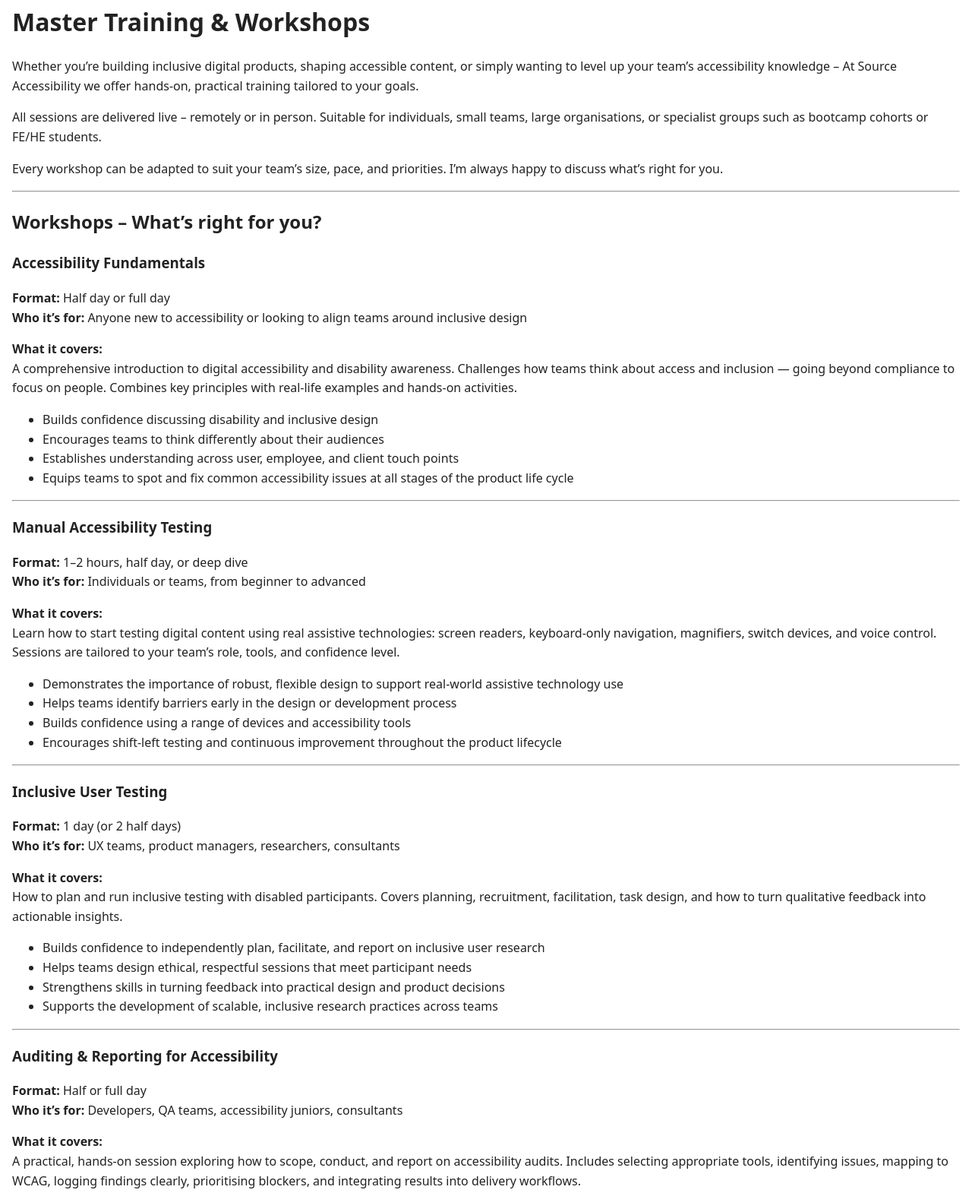
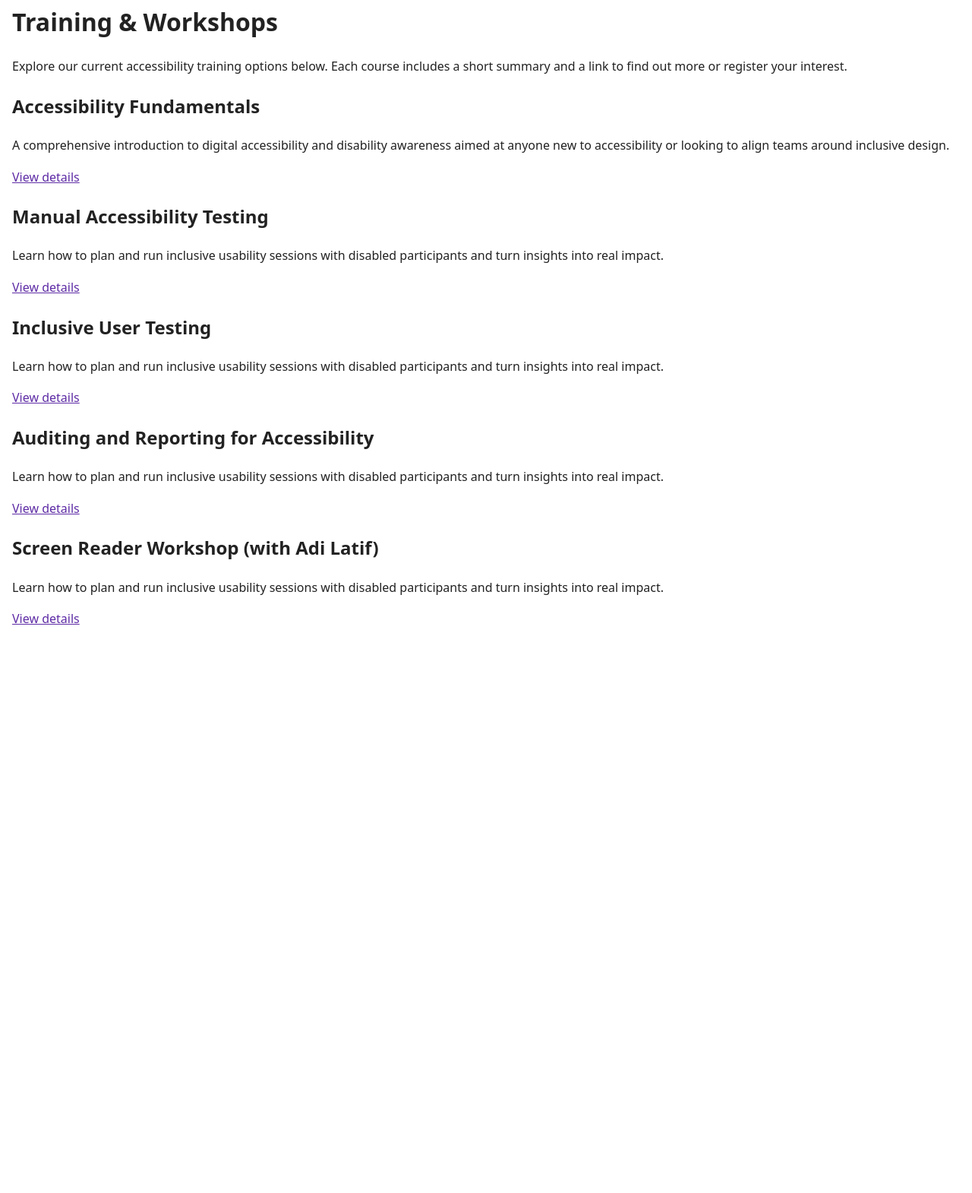
Before and after one commit to SourceAccessibility/source-accessibility-site, a website: page training.html in a window 1280 px wide. Shown: the part 87-1657 px from the top of the page at 76% size. After the commit the page ends 931 px from the top, so only its background shows below. Drawn offline with Linux system fonts and the light colour scheme.

Commit message:
layout update training-create in-line pages per course

```diff
--- a/training.html
+++ b/training.html
@@ -3,8 +3,8 @@
 <head>
   <meta charset="UTF-8" />
   <meta name="viewport" content="width=device-width, initial-scale=1.0" />
-  <meta name="description" content="Workshops and training by Source Accessibility" />
-  <title>Training & Workshops – Source Accessibility</title>
+  <meta name="description" content="Accessibility training and workshops by Source Accessibility" />
+  <title>Training | Source Accessibility</title>
   <link rel="stylesheet" href="styles.css" />
 </head>
 <body>
@@ -24,104 +24,50 @@
     </noscript>
   </header>
 
-  <main id="main">
-    <h1>Master Training & Workshops</h1>
-    <p>
-      Whether you’re building inclusive digital products, shaping accessible content, or simply wanting to level up your team’s accessibility knowledge – At Source Accessibility we offer hands-on, practical training tailored to your goals.
-    </p>
-    <p>
-      All sessions are delivered live – remotely or in person. Suitable for individuals, small teams, large organisations, or specialist groups such as bootcamp cohorts or FE/HE students.
-    </p>
-    <p>
-      Every workshop can be adapted to suit your team’s size, pace, and priorities. I’m always happy to discuss what’s right for you.
-    </p>
+  <!-- Courses Page: Updated Structure -->
+<main id="main-content">
+  <h1>Training & Workshops</h1>
+  <p>Explore our current accessibility training options below. Each course includes a short summary and a link to find out more or register your interest.</p>
 
-    <hr aria-hidden="true" class="visually-hidden-separator" />
+  <section class="course-card" aria-labelledby="accessibility-fundamentals">
+    <h2 id="accessibility-fundamentals">Accessibility Fundamentals</h2>
+    <p>A comprehensive introduction to digital accessibility and disability awareness aimed at anyone new to accessibility or looking to align teams around inclusive design.</p>
+    <div class="card-actions">
+      <a href="/courses/accessibility-fundamentals.html" class="button">View details</a>
+    </div>
+  </section>
 
-    <h2>Workshops – What’s right for you?</h2>
+  <section class="course-card" aria-labelledby="manual-accessibility-testing">
+  <h2 id="manual-accessibility-testing">Manual Accessibility Testing</h2>
+  <p>Learn how to plan and run inclusive usability sessions with disabled participants and turn insights into real impact.</p>
+  <div class="card-actions">
+    <a href="/courses/inclusive-user-testing.html" class="button">View details</a>
+  </div>
+</section>
 
-    <section>
-      <h3>Accessibility Fundamentals</h3>
-      <p><strong>Format:</strong> Half day or full day<br>
-         <strong>Who it’s for:</strong> Anyone new to accessibility or looking to align teams around inclusive design</p>
-      <p><strong>What it covers:</strong><br>
-        A comprehensive introduction to digital accessibility and disability awareness. Challenges how teams think about access and inclusion — going beyond compliance to focus on people. Combines key principles with real-life examples and hands-on activities.</p>
-      <ul>
-        <li>Builds confidence discussing disability and inclusive design</li>
-        <li>Encourages teams to think differently about their audiences</li>
-        <li>Establishes understanding across user, employee, and client touch points</li>
-        <li>Equips teams to spot and fix common accessibility issues at all stages of the product life cycle</li>
-      </ul>
-    </section>
+  <section class="course-card" aria-labelledby="inclusive-user-testing">
+  <h2 id="inclusive-user-testing">Inclusive User Testing</h2>
+  <p>Learn how to plan and run inclusive usability sessions with disabled participants and turn insights into real impact.</p>
+  <div class="card-actions">
+    <a href="/courses/inclusive-user-testing.html" class="button">View details</a>
+  </div>
+</section>
 
-    <hr aria-hidden="true" class="visually-hidden-separator" />
+  <section class="course-card" aria-labelledby="auditing-and-reporting-for-accessibility">
+  <h2 id="auditing-and-reporting-for-accessibility">Auditing and Reporting for Accessibility</h2>
+  <p>Learn how to plan and run inclusive usability sessions with disabled participants and turn insights into real impact.</p>
+  <div class="card-actions">
+    <a href="/courses/inclusive-user-testing.html" class="button">View details</a>
+  </div>
+</section>
 
-    <section>
-      <h3>Manual Accessibility Testing</h3>
-      <p><strong>Format:</strong> 1–2 hours, half day, or deep dive<br>
-         <strong>Who it’s for:</strong> Individuals or teams, from beginner to advanced</p>
-      <p><strong>What it covers:</strong><br>
-        Learn how to start testing digital content using real assistive technologies: screen readers, keyboard-only navigation, magnifiers, switch devices, and voice control. Sessions are tailored to your team’s role, tools, and confidence level.</p>
-      <ul>
-        <li>Demonstrates the importance of robust, flexible design to support real-world assistive technology use</li>
-        <li>Helps teams identify barriers early in the design or development process</li>
-        <li>Builds confidence using a range of devices and accessibility tools</li>
-        <li>Encourages shift-left testing and continuous improvement throughout the product lifecycle</li>
-      </ul>
-    </section>
+<section class="course-card" aria-labelledby="screen-reader-workshop">
+  <h2 id="screen-reader-workshop">Screen Reader Workshop (with Adi Latif)</h2>
+  <p>Learn how to plan and run inclusive usability sessions with disabled participants and turn insights into real impact.</p>
+  <div class="card-actions">
+    <a href="/courses/inclusive-user-testing.html" class="button">View details</a>
+  </div>
+</section>
 
-    <hr aria-hidden="true" class="visually-hidden-separator" />
-
-    <section>
-      <h3>Inclusive User Testing</h3>
-      <p><strong>Format:</strong> 1 day (or 2 half days)<br>
-         <strong>Who it’s for:</strong> UX teams, product managers, researchers, consultants</p>
-      <p><strong>What it covers:</strong><br>
-        How to plan and run inclusive testing with disabled participants. Covers planning, recruitment, facilitation, task design, and how to turn qualitative feedback into actionable insights.</p>
-      <ul>
-        <li>Builds confidence to independently plan, facilitate, and report on inclusive user research</li>
-        <li>Helps teams design ethical, respectful sessions that meet participant needs</li>
-        <li>Strengthens skills in turning feedback into practical design and product decisions</li>
-        <li>Supports the development of scalable, inclusive research practices across teams</li>
-      </ul>
-    </section>
-
-    <hr aria-hidden="true" class="visually-hidden-separator" />
-
-    <section>
-      <h3>Auditing & Reporting for Accessibility</h3>
-      <p><strong>Format:</strong> Half or full day<br>
-         <strong>Who it’s for:</strong> Developers, QA teams, accessibility juniors, consultants</p>
-      <p><strong>What it covers:</strong><br>
-        A practical, hands-on session exploring how to scope, conduct, and report on accessibility audits. Includes selecting appropriate tools, identifying issues, mapping to WCAG, logging findings clearly, prioritising blockers, and integrating results into delivery workflows.</p>
-      <ul>
-        <li>Builds confidence to carry out structured accessibility audits from start to finish</li>
-        <li>Equips participants to spot real user barriers – not just code-level errors</li>
-        <li>Develops practical skills in documenting, communicating, and prioritising accessibility findings</li>
-        <li>Helps teams embed accessibility into delivery processes in a collaborative way</li>
-        <li>Enables better conversations with stakeholders by connecting technical findings to user impact</li>
-      </ul>
-    </section>
-
-    <hr aria-hidden="true" class="visually-hidden-separator" />
-
-    <section>
-      <h3>Screen Reader Workshop (with Adi Latif)</h3>
-      <p><strong>Format:</strong> Half day<br>
-         <strong>Who it’s for:</strong> Product teams, designers, engineers, QA testers, content creators</p>
-      <p><strong>What it covers:</strong><br>
-        Led by blind accessibility expert Adi Latif, this session explores how screen reader users experience websites and apps — and where common pitfalls occur. Includes live demonstrations, breakout discussions, and practical takeaways.</p>
-      <ul>
-        <li>Offers direct insight into assistive technology in action</li>
-        <li>Builds empathy and understanding across teams</li>
-        <li>Highlights barriers that automated tests often miss</li>
-        <li>Sparks ideas for user-led improvements</li>
-      </ul>
-    </section>
-  </main>
-
-  <footer>
-    <p>&copy; 2025 Source Accessibility. All rights reserved.</p>
-  </footer>
-</body>
-</html>
+  <!-- Repeat course cards below using same structure -->
+</main>
```
